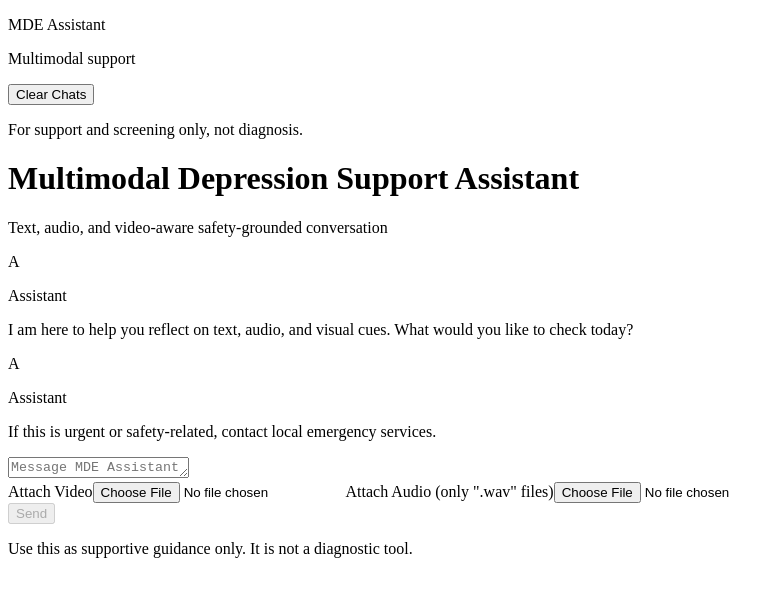
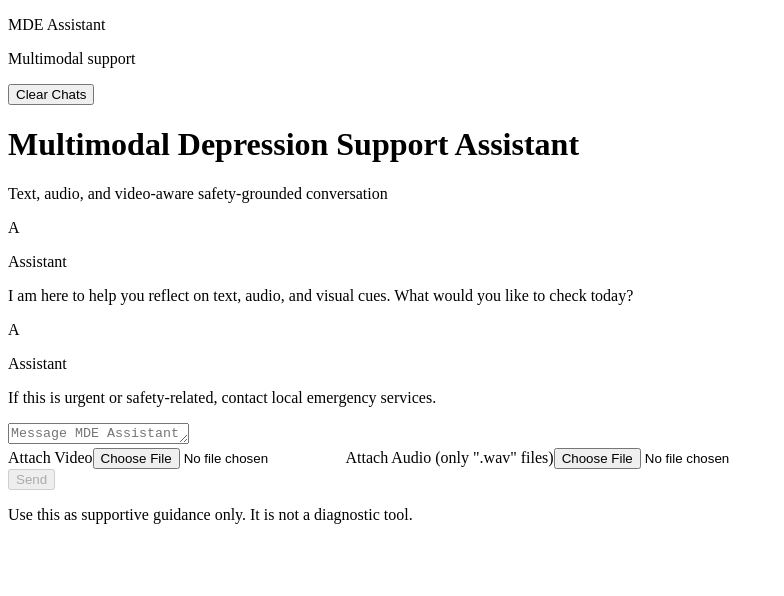
Before and after one commit to kaleabnega/Multimodal-Depression-Risk-Estimation, a React (Vite) app in the folder web/: page / in a window 1280 px wide. Shown: the top 596 px of the page, without its empty margins (0-784 px from the left). Built offline with nearby package versions, Linux system fonts and the light colour scheme; the HTML template or start-up script is replaced by a standard one.

Commit message:
Adjust theme

```diff
--- a/web/src/components/ChatSidebar.jsx
+++ b/web/src/components/ChatSidebar.jsx
@@ -18,12 +18,6 @@ export default function ChatSidebar({ onClearChats }) {
         <button className="history-item" type="button">Facial expression check</button>
         <button className="history-item" type="button">Audio + text reflection</button>
       </nav> */}
-
-      <div className="sidebar-footer">
-        <p className="safety-note">
-          For support and screening only, not diagnosis.
-        </p>
-      </div>
     </aside>
   );
 }
--- a/web/src/styles.css
+++ b/web/src/styles.css
@@ -1,16 +1,18 @@
 @import url('https://fonts.googleapis.com/css2?family=Manrope:wght@400;500;600;700&display=swap');
 
 :root {
-  --bg-0: #1f1f1f;
-  --bg-1: #242424;
-  --bg-2: #2b2b2b;
-  --bg-3: #343434;
-  --line: #3f3f3f;
-  --text-main: #e8e8e8;
-  --text-dim: #b8b8b8;
-  --text-muted: #8e8e8e;
-  --accent: #ececec;
-  --shadow: 0 18px 40px rgba(0, 0, 0, 0.25);
+  --bg-0: #f3f3f3;
+  --bg-1: #ffffff;
+  --bg-2: #f7f7f7;
+  --bg-3: #efefef;
+  --line: #dddddd;
+  --line-strong: #bcbcbc;
+  --text-main: #171717;
+  --text-dim: #4f4f4f;
+  --text-muted: #7b7b7b;
+  --accent: #111111;
+  --accent-soft: #2f2f2f;
+  --shadow: 0 18px 40px rgba(0, 0, 0, 0.06);
 }
 
 * {
@@ -22,7 +24,7 @@ body,
 #root {
   margin: 0;
   min-height: 100%;
-  background: radial-gradient(circle at 30% 15%, #2d2d2d 0%, #202020 55%, #1a1a1a 100%);
+  background: linear-gradient(180deg, #fafafa 0%, #f4f4f4 100%);
   color: var(--text-main);
   font-family: 'Manrope', 'Segoe UI', sans-serif;
 }
@@ -34,7 +36,7 @@ body,
 }
 
 .chat-sidebar {
-  background: linear-gradient(180deg, #222222 0%, #1c1c1c 100%);
+  background: linear-gradient(180deg, #fcfcfc 0%, #f3f3f3 100%);
   border-right: 1px solid var(--line);
   padding: 1.1rem;
   display: flex;
@@ -52,7 +54,8 @@ body,
   width: 26px;
   height: 26px;
   border-radius: 9px;
-  background: linear-gradient(135deg, #f2f2f2 0%, #b8b8b8 100%);
+  background: linear-gradient(135deg, #111111 0%, #3a3a3a 100%);
+  box-shadow: inset 0 1px 0 rgba(255, 255, 255, 0.12);
 }
 
 .brand-title {
@@ -83,6 +86,7 @@ body,
 .clear-chats-btn:hover,
 .history-item:hover {
   background: var(--bg-3);
+  border-color: var(--line-strong);
 }
 
 .section-title {
@@ -119,7 +123,8 @@ body,
 .chat-header {
   padding: 1.3rem 2rem 1rem;
   border-bottom: 1px solid var(--line);
-  backdrop-filter: blur(2px);
+  background: rgba(255, 251, 245, 0.66);
+  backdrop-filter: blur(10px);
   animation: fade-in 420ms ease;
 }
 
@@ -159,12 +164,14 @@ body,
 }
 
 .message-row.assistant {
-  background: rgba(255, 255, 255, 0.03);
-  border-color: rgba(255, 255, 255, 0.05);
+  background: rgba(255, 253, 249, 0.92);
+  border-color: rgba(188, 188, 188, 0.46);
+  box-shadow: 0 10px 26px rgba(0, 0, 0, 0.04);
 }
 
 .message-row.user {
-  background: rgba(255, 255, 255, 0.01);
+  background: rgba(244, 244, 244, 0.92);
+  border-color: rgba(188, 188, 188, 0.28);
 }
 
 .message-avatar {
@@ -175,13 +182,13 @@ body,
   place-items: center;
   font-weight: 700;
   font-size: 0.82rem;
-  color: #101010;
-  background: linear-gradient(150deg, #efefef, #c9c9c9);
+  color: #fafafa;
+  background: linear-gradient(150deg, #111111, #3b3b3b);
 }
 
 .message-row.user .message-avatar {
-  background: linear-gradient(150deg, #939393, #6d6d6d);
-  color: #f2f2f2;
+  background: linear-gradient(150deg, #d8d8d8, #ababab);
+  color: #181818;
 }
 
 .message-role {
@@ -206,7 +213,7 @@ body,
 
 .chat-footer {
   border-top: 1px solid var(--line);
-  background: rgba(24, 24, 24, 0.92);
+  background: rgba(249, 249, 249, 0.9);
   backdrop-filter: blur(8px);
   padding: 0.9rem 1rem 1.1rem;
 }
@@ -265,6 +272,13 @@ body,
   color: var(--text-dim);
   font-size: 0.78rem;
   cursor: pointer;
+  background: rgba(255, 255, 255, 0.9);
+  transition: 180ms ease;
+}
+
+.attach-btn:hover {
+  border-color: var(--line-strong);
+  background: #ffffff;
 }
 
 .attach-btn input {
@@ -281,17 +295,22 @@ body,
 
 .clear-attach {
   border: 1px solid var(--line);
-  background: transparent;
+  background: rgba(255, 255, 255, 0.9);
   color: var(--text-muted);
   border-radius: 0.4rem;
   cursor: pointer;
   font-size: 0.72rem;
 }
 
+.clear-attach:hover {
+  border-color: var(--line-strong);
+  color: var(--text-main);
+}
+
 .composer-send {
-  border: 1px solid #686868;
-  background: #efefef;
-  color: #161616;
+  border: 1px solid #1d1d1d;
+  background: linear-gradient(180deg, #2b2b2b 0%, #151515 100%);
+  color: #f7f7f7;
   border-radius: 0.75rem;
   font-weight: 700;
   padding: 0.65rem 1rem;
@@ -300,7 +319,7 @@ body,
 }
 
 .composer-send:hover:not(:disabled) {
-  background: #ffffff;
+  background: linear-gradient(180deg, #373737 0%, #1d1d1d 100%);
 }
 
 .composer-send:disabled {
```
